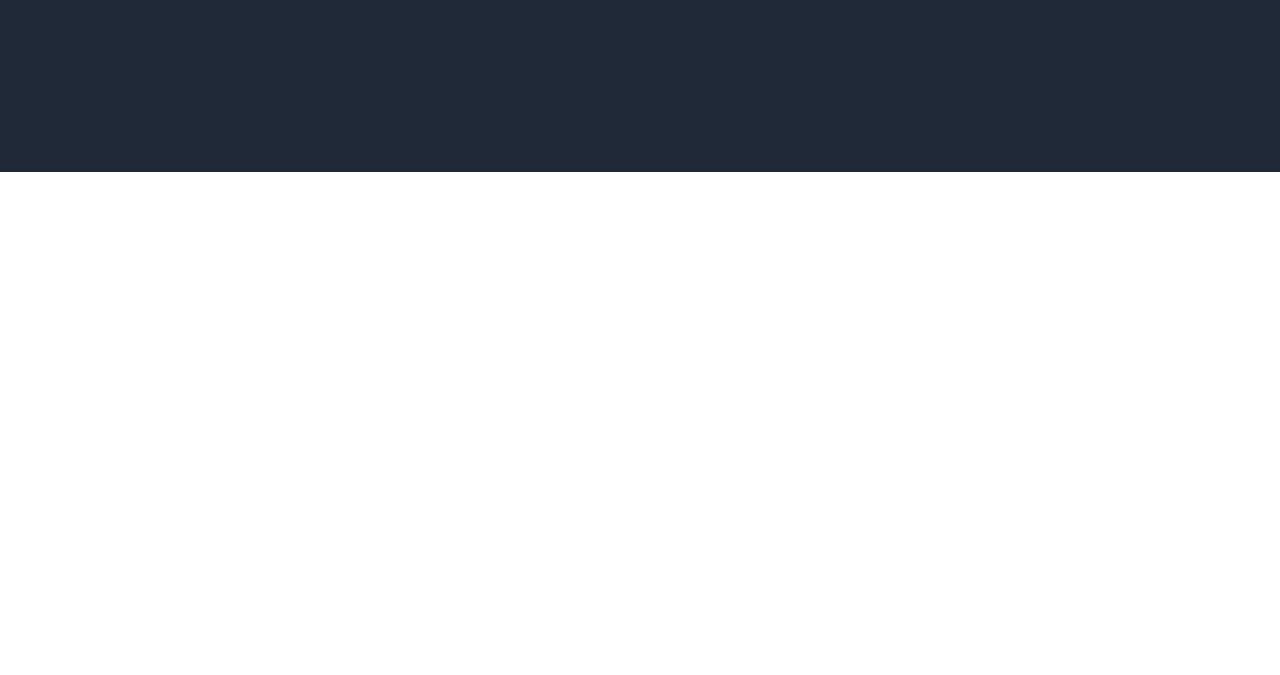
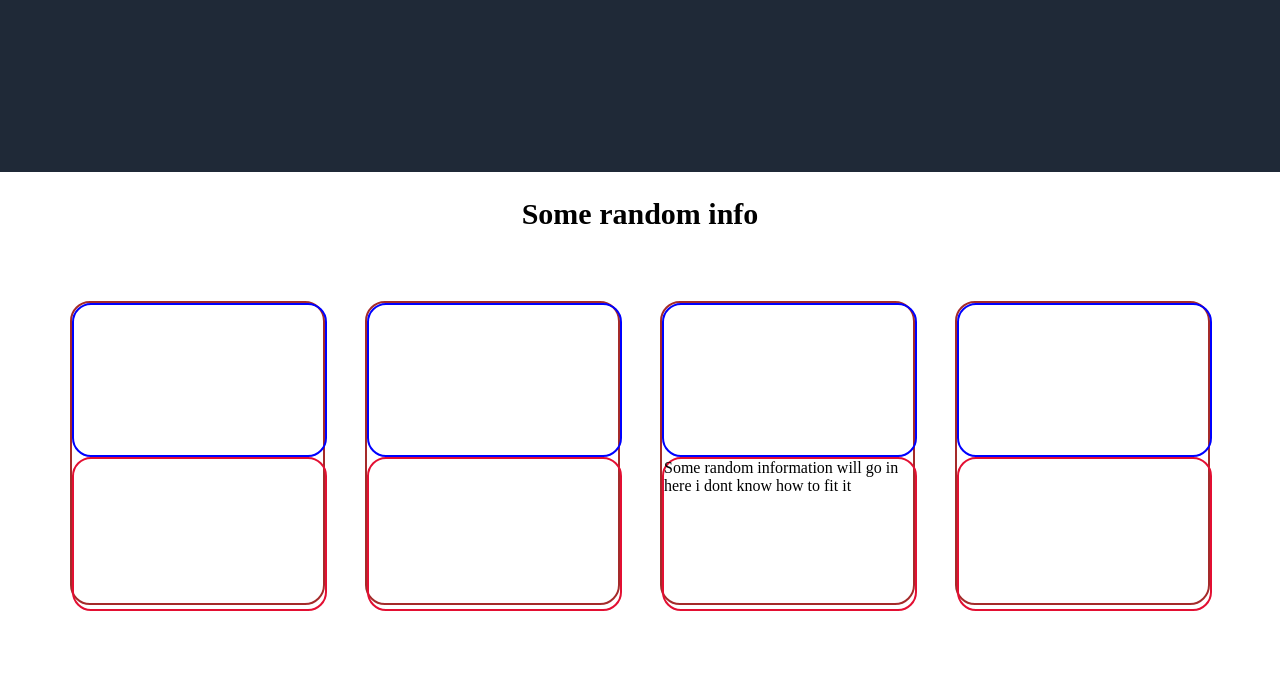
Before and after one commit to ashutoshdas1337/odin-Landing-Page, a plain HTML site: page index.html in a window 1280 px wide. Shown: the part 540-1215 px from the top of the page. Before the commit the page ends 800 px from the top, so only its background shows below. Drawn offline with Linux system fonts and the light colour scheme.

```diff
--- a/index.html
+++ b/index.html
@@ -49,6 +49,34 @@
 
 
         }
+        .cards-container{
+            display: flex;
+            justify-content: space-around;
+            margin: auto;
+            padding: 50px;
+        }
+        .cards-container>.cards{
+            margin-top: 30px;
+            width: 300px;
+            height: 300px;
+            border: 2px solid brown;
+            margin: 20px;
+            border-radius: 20px;
+        }
+        .cards>.image{
+            border-radius: 19px;
+            height: 50%;
+            width: 100%;
+            border: 2px solid blue;
+        }
+        .cards>.text{
+            border-radius: 19px;
+            height: 50%;
+            width: 100%;
+            border: 2px solid rgb(227, 15, 50);
+
+
+        }
     </style>
 </head>
 <body>
@@ -73,5 +101,33 @@
             </div>
         </div>
     </div>
+    <div class="main">
+        <h2 style="text-align: center;margin-top: 25px;font-size: 30px;">Some random info</h2>
+        <div class="cards-container">
+            <div class="cards">
+                <div class="image"></div>
+                <div class="text"></div>
+
+            </div>
+            <div class="cards">
+                <div class="image"></div>
+                <div class="text"></div>
+
+            </div>
+            <div class="cards">
+                <div class="image"></div>
+                <div class="text">
+                    Some random information will go in here i dont know how to fit it
+                </div>
+
+            </div>
+            <div class="cards">
+                <div class="image"></div>
+                <div class="text"></div>
+
+            </div>
+
+        </div>
+    </div>
 </body>
 </html>
```
